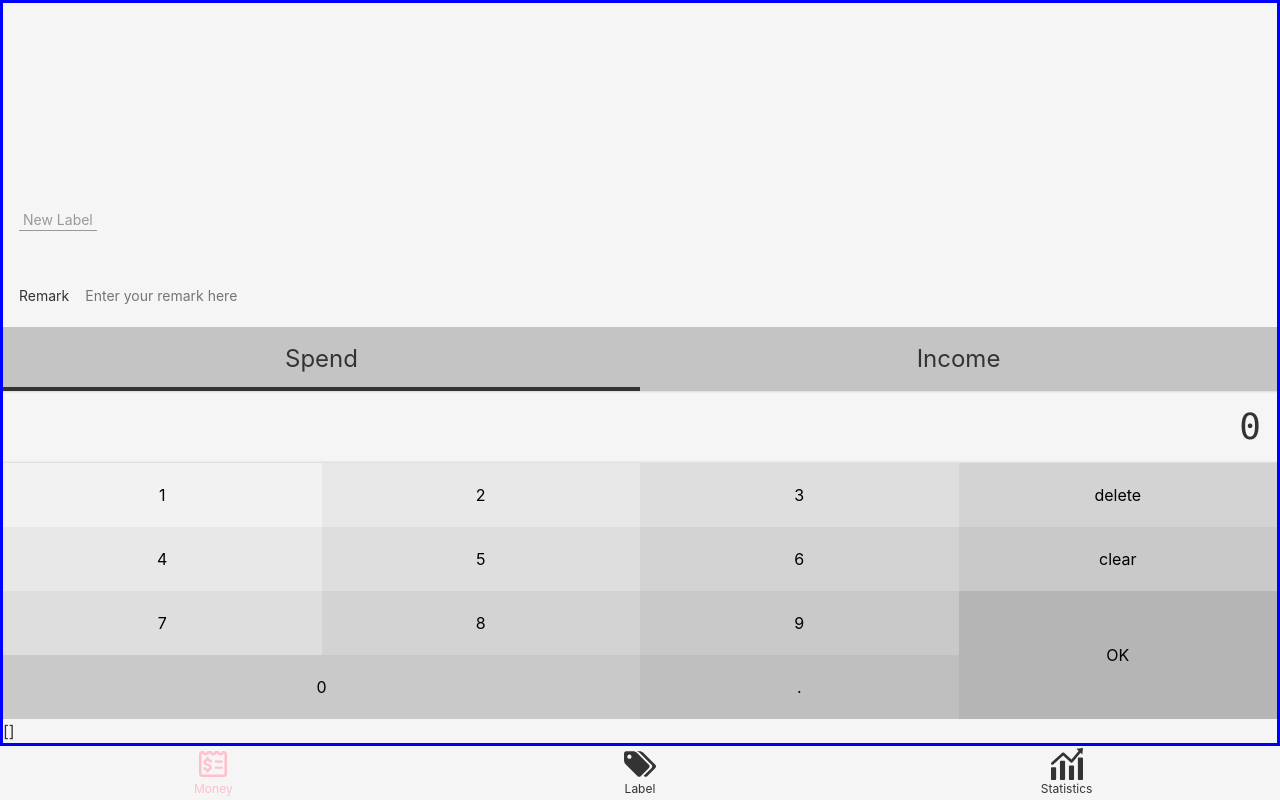
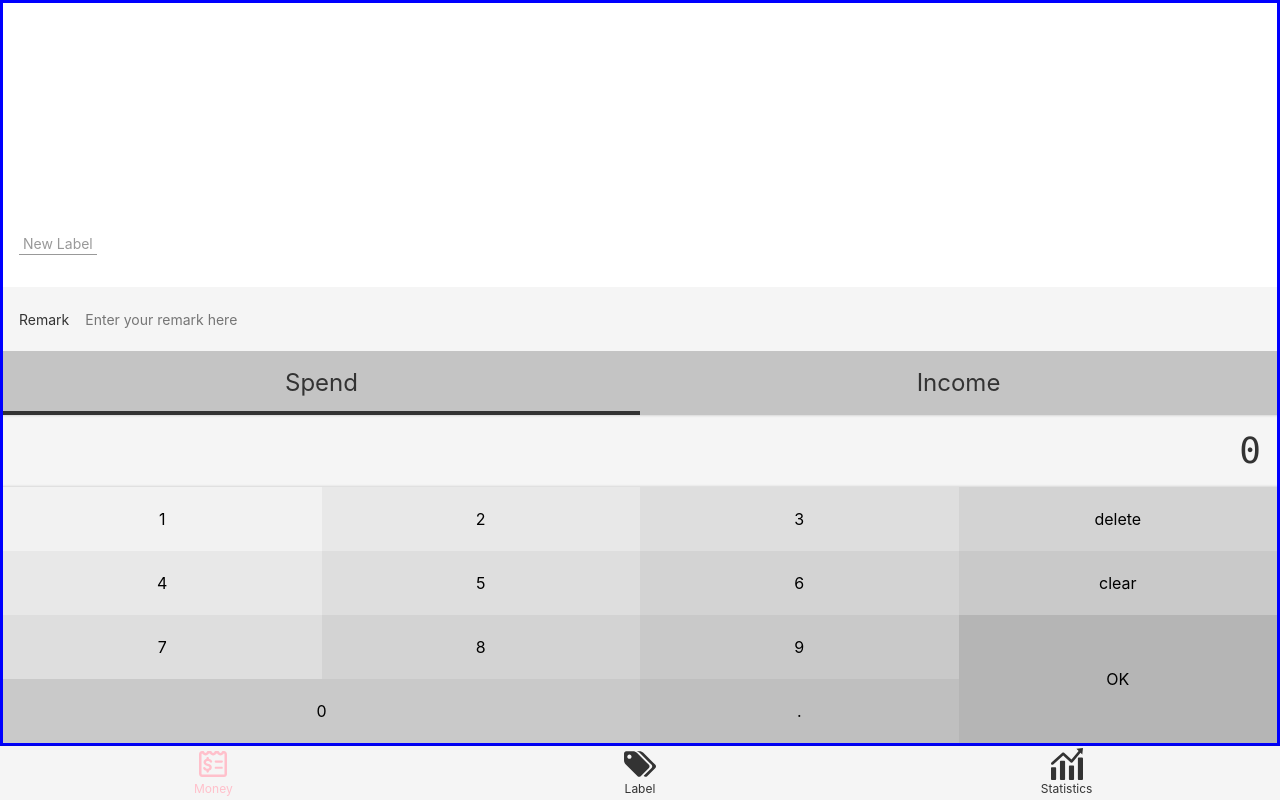
Before and after one commit to TracyChen33/Morney, a Vue app: page /#/money in a window 1280 px wide. Built offline with nearby package versions, Linux system fonts and the light colour scheme.

Commit message:
EditLabel.vue/CssDone

```diff
--- a/src/components/Money/FormItem.vue
+++ b/src/components/Money/FormItem.vue
@@ -1,6 +1,6 @@
 <template>
   <div>
-    <label class="notes">
+    <label class="formItem">
       <span class="name">{{this.filedName}}</span>
       <input type="text"
              v-model="value"
@@ -27,10 +27,9 @@
 </script>
 
 <style lang="scss" scoped>
-  .notes {
+  .formItem {
     padding-left: 16px;
     font-size: 14px;
-    background: #f5f5f5;
     display: flex;
     align-items: center;
 
@@ -39,7 +38,7 @@
     }
 
     input {
-      height: 64px;
+      height: 40px;
       flex-grow: 1;
       background: transparent;
       border: none;
--- a/src/components/Money/Tags.vue
+++ b/src/components/Money/Tags.vue
@@ -42,6 +42,7 @@
 
 <style lang="scss" scoped>
   .tags {
+    background: white;
     flex-grow: 1;
     font-size: 14px;
     padding: 16px;
--- a/src/views/EditLabel.vue
+++ b/src/views/EditLabel.vue
@@ -1,11 +1,16 @@
 <template>
   <Layout>
-    <div>
-      <Icon name="left"/>
-      <span>EditLabel</span>
+    <div class="navBar">
+      <Icon class="leftIcon" name="left"/>
+      <span class="title">EditLabel</span>
+      <span class="rightIcon"></span>
     </div>
-    <FormItem filed-name="Label Name" placeholder="Enter the Label Name"/>
-    <Button>Delete Label</Button>
+    <div class="form-wrapper">
+      <FormItem filed-name="Label Name" placeholder="Enter the Label Name"/>
+    </div>
+    <div class="button-wrapper">
+      <Button>Delete Label</Button>
+    </div>
   </Layout>
 </template>
 
@@ -37,5 +42,35 @@
 </script>
 
 <style lang="scss" scoped>
+  .navBar {
+    text-align: center;
+    font-size: 16px;
+    padding: 12px 16px;
+    background: white;
+    display: flex;
+    align-items: center;
+    justify-content: space-between;
 
+    > .title {
+    }
+
+    > .leftIcon {
+      width: 24px;
+      height: 24px;
+    }
+
+    > .rightIcon {
+      width: 24px;
+      height: 24px;
+    }
+  }
+  .form-wrapper{
+    margin-top: 8px;
+    background: white;
+  }
+  .button-wrapper{
+    text-align: center;
+    padding: 16px;
+    margin-top: 44-16px;
+  }
 </style>
--- a/src/views/Money.vue
+++ b/src/views/Money.vue
@@ -1,11 +1,12 @@
 <template>
   <Layout class-prefix="layout">
-    {{recordList}}
     <NumberPad :value.sync="record.amount" @submit="saveRecord"/>
     <Types :value.sync="record.type"/>
-    <FormItem filed-name="Remark"
-           placeholder="Enter your remark here"
-           @update:value="onUpdateNotes"/>
+    <div class="notes">
+      <FormItem filed-name="Remark"
+                placeholder="Enter your remark here"
+                @update:value="onUpdateNotes"/>
+    </div>
     <Tags :data-source.sync="tags" @update:value="onUpdateTags"/>
   </Layout>
 </template>
@@ -61,5 +62,8 @@
     display: flex;
     flex-direction: column-reverse;
   }
+  .notes{
+    padding: 12px 0;
+  }
 
 </style>
```
